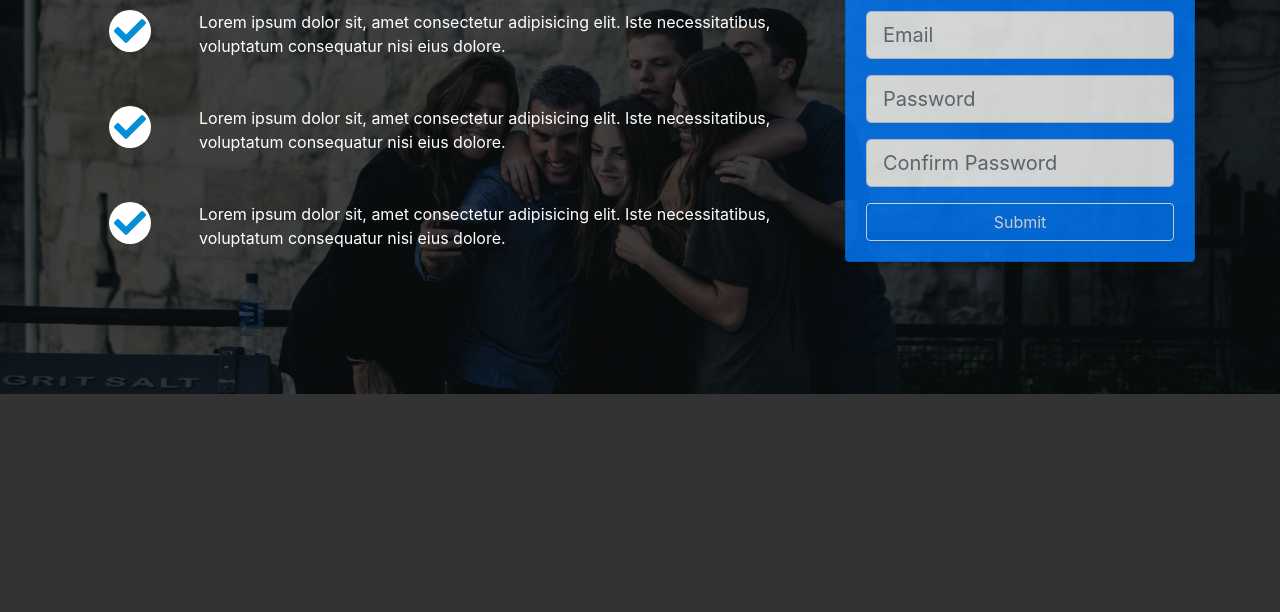
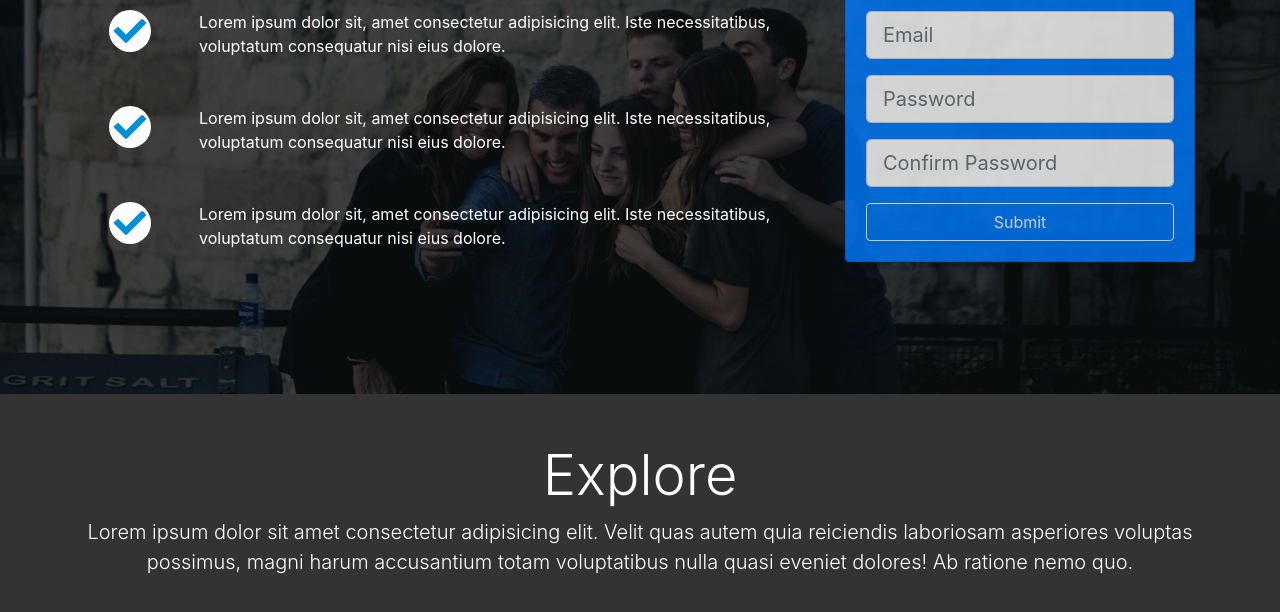
Before and after one commit to rickcarvlh/LoopLab-Social-Theme, a plain HTML site: page index.html in a window 1280 px wide. Shown: the part 306-918 px from the top of the page. Before the commit the page ends 800 px from the top, so only its background shows below. Drawn offline with nearby package versions, Linux system fonts and the light colour scheme.

Commit message:
Explore head started

```diff
--- a/index.html
+++ b/index.html
@@ -111,6 +111,21 @@
         </div>
     </header>
 
+    <!-- EXPLORE HEAD -->
+    <section id="explore-head-section">
+        <div class="container">
+            <div class="row">
+                <div class="col text-center py-5">
+                    <h1 class="display-4">Explore</h1>
+                    <p class="lead">Lorem ipsum dolor sit amet consectetur adipisicing elit. Velit quas autem quia
+                        reiciendis laboriosam asperiores voluptas possimus, magni harum accusantium totam voluptatibus
+                        nulla quasi eveniet dolores! Ab ratione nemo quo.</p>
+                </div>
+            </div>
+        </div>
+    </section>
+
+
 
 
     <!-- jQuery first, then Popper.js, then Bootstrap JS -->
```
